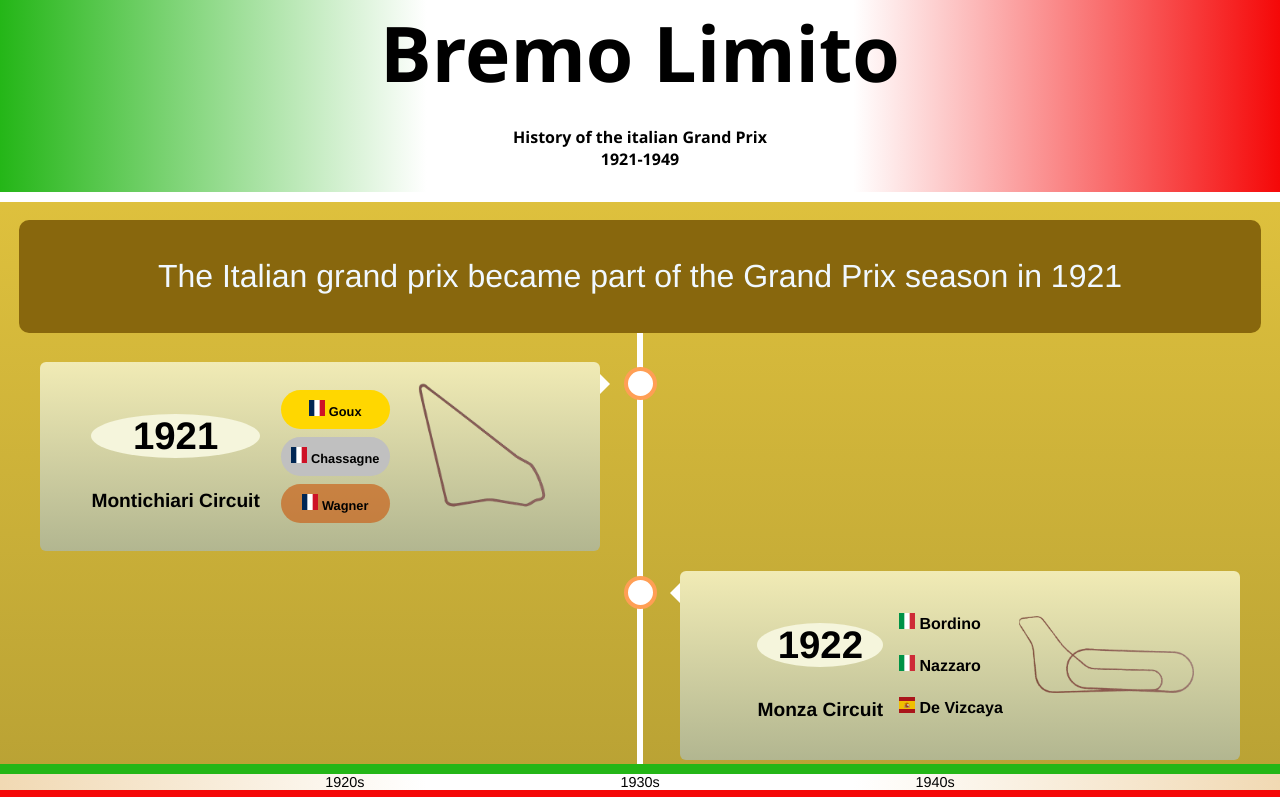
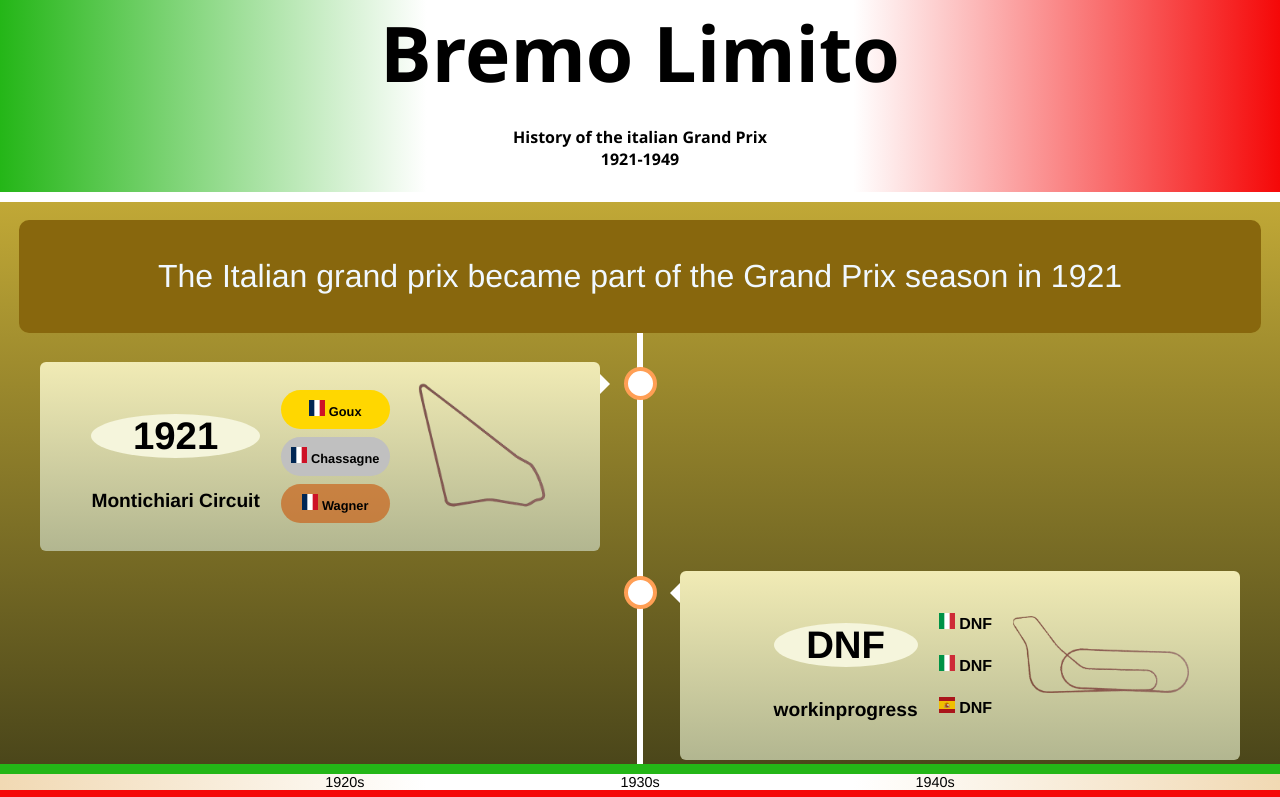
Before and after one commit to Simo2108/Simo2108.github.io, a plain HTML site: page index.html in a window 1280 px wide. Shown: the top 797 px of the page. Drawn offline with Linux system fonts and the light colour scheme; a script that the page names is missing.

Commit message:
Add files via upload

```diff
--- a/index.html
+++ b/index.html
@@ -46,18 +46,20 @@
 
         </div>
 
+
+
         <a href="1922.html">
           <div class="container right">
           <div class="content">
             <a href="1922.html"><span class="divlink"></span></a>
             <div class="yearandname">
-              <h2 class="year"><a href="1922.html">1922</a></h2>
-              <p><b>Monza Circuit</b> </p>
+              <h2 class="year"><a href="1922.html">DNF</a></h2>
+              <p><b>workinprogress</b> </p>
             </div>
             <div class="podium">
-              <div class="primo posizione"><b> <img class= flag src="img/flags/1x1/it.svg" alt=""> Bordino</b></div>
-              <div class="secondo posizione"><b> <img class= flag src="img/flags/1x1/it.svg" alt=""> Nazzaro</b></div>
-              <div class="terzo posizione"><b> <img class= flag src="img/flags/1x1/es.svg" alt=""> De Vizcaya</b></div>
+              <div class="primo posizione"><b> <img class= flag src="img/flags/1x1/it.svg" alt=""> DNF</b></div>
+              <div class="secondo posizione"><b> <img class= flag src="img/flags/1x1/it.svg" alt=""> DNF</b></div>
+              <div class="terzo posizione"><b> <img class= flag src="img/flags/1x1/es.svg" alt=""> DNF</b></div>
             </div>
             <div>
               <img class="monza1 circuit" src="img\Monza 1.png" alt="">
@@ -65,6 +67,9 @@
           </div>
         </div>
       </a>
+
+      <div class="workinprogress">
+
 
         <div class="container left">
           <div class="content">
@@ -229,6 +234,7 @@
             </div>
           </div>
         </div>
+      </div>
         <script src="index.js"></script>
 </body>
 
--- a/styles.css
+++ b/styles.css
@@ -6,6 +6,10 @@
   body {
     background: linear-gradient(to bottom, rgb(235, 203, 64), rgb(66, 63, 24) );
     font-family: Helvetica, sans-serif;
+  }
+
+  .workinprogress {
+    display: none;
   }
 
 
```
